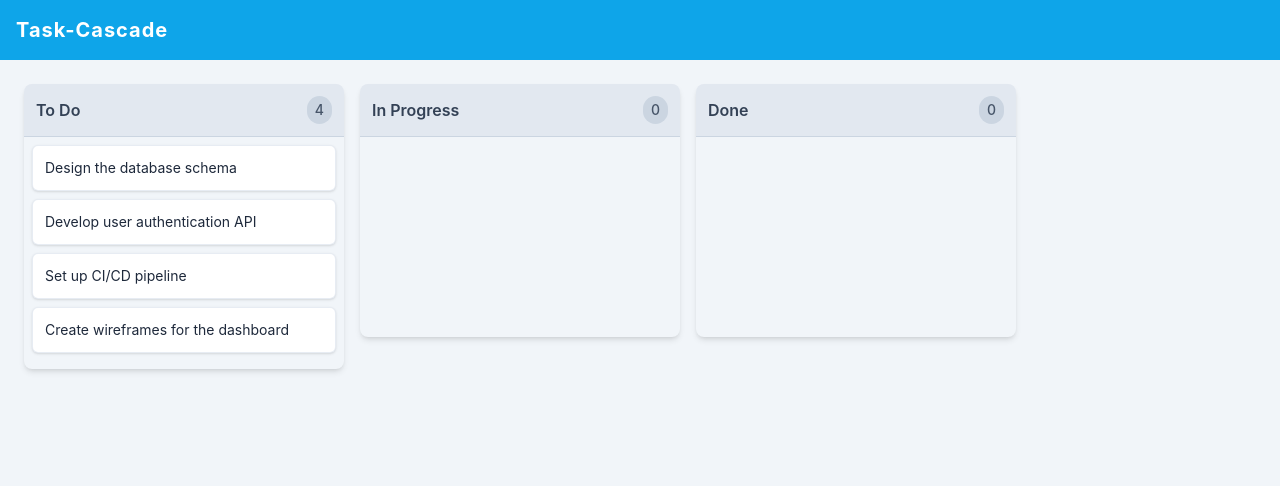
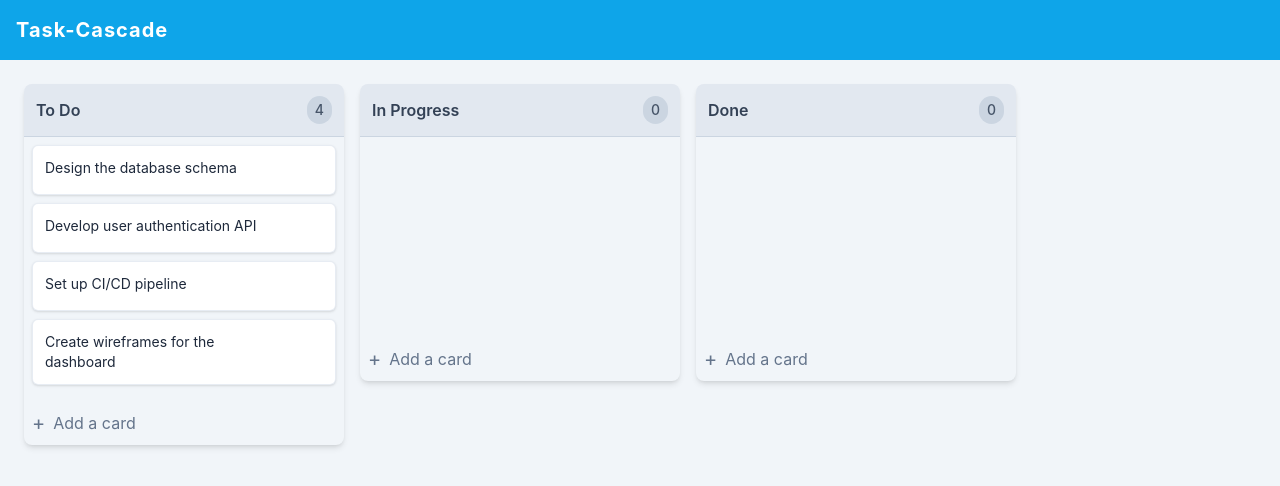
Before and after one commit to nischal888/task-cascade, a React (Vite) app: page / in a window 1280 px wide. Shown: the top 486 px of the page. Built offline with nearby package versions, Linux system fonts and the light colour scheme; a web font is replaced by a local one.

Commit message:
feat: implement CRUD in task column

```diff
--- a/package.json
+++ b/package.json
@@ -11,8 +11,10 @@
   },
   "dependencies": {
     "@hello-pangea/dnd": "^18.0.1",
+    "@reduxjs/toolkit": "^2.8.2",
     "react": "^19.1.0",
-    "react-dom": "^19.1.0"
+    "react-dom": "^19.1.0",
+    "react-redux": "^9.2.0"
   },
   "devDependencies": {
     "@eslint/js": "^9.25.0",
--- /dev/null
+++ b/src/components/AddCardForm/AddCardForm.tsx
@@ -0,0 +1,68 @@
+import React, { useState } from 'react';
+
+interface AddCardFormProps {
+	columnId: string;
+	onCreateCard: (columnId: string, cardContent: string) => void;
+}
+
+const AddCardForm: React.FC<AddCardFormProps> = ({
+	columnId,
+	onCreateCard,
+}) => {
+	const [isFormOpen, setIsFormOpen] = useState<boolean>(false);
+	const [cardTitle, setCardTitle] = useState<string>('');
+
+	const handleFormSubmit = (e: React.FormEvent) => {
+		console.log('handleFormSubmit');
+		e.preventDefault();
+		if (!cardTitle.trim()) return;
+		console.log('handleFormSubmit');
+		onCreateCard(columnId, cardTitle);
+		setCardTitle('');
+		setIsFormOpen(false);
+	};
+
+	if (isFormOpen) {
+		return (
+			<form onSubmit={handleFormSubmit} className="p-2">
+				<textarea
+					autoFocus
+					placeholder="Enter a title for this card..."
+					value={cardTitle}
+					onChange={(e) => setCardTitle(e.target.value)}
+					//onBlur={() => setIsFormOpen(false)} // Optional: close form if user clicks away
+					className="w-full p-2 rounded-md border border-slate-300 shadow-sm resize-none"
+				/>
+				<div className="flex items-center space-x-2 mt-2">
+					<button
+						type="submit"
+						className="px-4 py-2 bg-sky-500 text-white rounded-md hover:bg-sky-600"
+					>
+						Add card
+					</button>
+					<button
+						type="button"
+						onClick={() => setIsFormOpen(false)}
+						className="p-2 text-slate-500 hover:text-slate-700"
+					>
+						✕
+					</button>
+				</div>
+			</form>
+		);
+	}
+
+	return (
+		<>
+			<button
+				onClick={() => setIsFormOpen(true)}
+				className="flex items-center justify-start w-full p-2 rounded-md text-slate-500 hover:bg-slate-200/70"
+			>
+				<span className="text-xl mr-2">+</span>
+				Add a card
+			</button>
+		</>
+	);
+};
+
+export default AddCardForm;
--- a/src/components/Board/Board.tsx
+++ b/src/components/Board/Board.tsx
@@ -83,13 +83,100 @@ const Board: React.FC = () => {
 		setBoard(newState);
 	};
 
+	const handleCreateCard = (columnId: string, cardContent: string) => {
+		if (!cardContent) return;
+
+		const newCardId = `card-${Date.now()}`;
+
+		const newCard = {
+			id: newCardId,
+			content: cardContent,
+		};
+		const newCards = {
+			...board.cards,
+			[newCardId]: newCard,
+		};
+		const column = board.columns[columnId];
+		const newCardIds = [...column.cardIds, newCardId];
+		const newColumn = {
+			...column,
+			cardIds: newCardIds,
+		};
+		const newState: BoardStateType = {
+			...board,
+			cards: newCards,
+			columns: {
+				...board.columns,
+				[columnId]: newColumn,
+			},
+		};
+		setBoard(newState);
+	};
+	const handleDeleteCard = (cardId: string, columnId: string) => {
+		const column = board.columns[columnId];
+		const newCardIds = column.cardIds.filter((id) => id !== cardId);
+
+		const newColumn = {
+			...column,
+			cardIds: newCardIds,
+		};
+
+		const newCards = { ...board.cards };
+		delete newCards[cardId];
+
+		const newState: BoardStateType = {
+			...board,
+			cards: newCards,
+			columns: {
+				...board.columns,
+				[columnId]: newColumn,
+			},
+		};
+
+		setBoard(newState);
+	};
+	const handleUpdateCard = (cardId: string, newContent: string) => {
+		if (!newContent.trim()) {
+			// Optional: Or we could delete the card if the content is empty
+			return;
+		}
+
+		const card = board.cards[cardId];
+
+		const updatedCard = {
+			...card,
+			content: newContent,
+		};
+
+		const newCards = {
+			...board.cards,
+			[cardId]: updatedCard,
+		};
+
+		const newState: BoardStateType = {
+			...board,
+			cards: newCards, // Overwrite the old cards object with our new one
+		};
+
+		setBoard(newState);
+	};
+
 	return (
 		<DragDropContext onDragEnd={onDragEnd}>
 			<div className="flex items-start p-4 overflow-x-auto h-full bg-slate-100">
 				{board.columnOrder.map((columnId) => {
 					const column = board.columns[columnId];
 					const cards = column.cardIds.map((cardId) => board.cards[cardId]);
-					return <Column key={column.id} column={column} cards={cards} />;
+					return (
+						<Column
+							key={column.id}
+							column={column}
+							cards={cards}
+							onCreateCard={handleCreateCard}
+							onDeleteCard={handleDeleteCard}
+							onUpdateCard={handleUpdateCard}
+						/>
+					);
 				})}
 			</div>
 		</DragDropContext>
--- a/src/components/Card/Card.tsx
+++ b/src/components/Card/Card.tsx
@@ -1,11 +1,97 @@
 import { Draggable } from '@hello-pangea/dnd';
+import { useState } from 'react';
 import type { CardType } from '../../types';
 
 interface CardTypeProps {
 	card: CardType;
 	index: number;
+	columnId: string;
+	onDeleteCard: (cardId: string, columnId: string) => void;
+	onUpdateCard: (cardId: string, newContent: string) => void;
 }
-const Card: React.FC<CardTypeProps> = ({ card, index }) => {
+const Card: React.FC<CardTypeProps> = ({
+	card,
+	index,
+	columnId,
+	onDeleteCard,
+	onUpdateCard,
+}) => {
+	const [isEditing, setIsEditing] = useState(false);
+	const [editText, setEditText] = useState(card.content);
+
+	const handleDelete = (e: React.MouseEvent) => {
+		e.stopPropagation();
+		onDeleteCard(card.id, columnId);
+	};
+
+	const handleEditSubmit = (e: React.FormEvent) => {
+		e.preventDefault();
+		if (!editText.trim()) {
+			setIsEditing(false);
+			setEditText(card.content);
+			return;
+		}
+		onUpdateCard(card.id, editText); // now definitely defined
+		setIsEditing(false);
+	};
+
+	const cardContent = isEditing ? (
+		<form onSubmit={handleEditSubmit}>
+			<textarea
+				autoFocus
+				value={editText}
+				onChange={(e) => setEditText(e.target.value)}
+				onBlur={handleEditSubmit}
+				className="w-full p-2 rounded-md border border-slate-300 shadow-sm resize-none"
+			/>
+		</form>
+	) : (
+		<div className="flex justify-between items-start">
+			<p className="text-sm font-normal break-words">{card.content}</p>
+			<div className="flex flex-shrink-0 ml-2">
+				{/* EDIT button fixed */}
+				<button
+					onClick={() => setIsEditing(true)}
+					className="
+            flex-shrink-0 w-6 h-6
+            flex items-center justify-center
+            rounded text-slate-500 hover:bg-slate-200 hover:text-slate-800
+            opacity-0 group-hover:opacity-100 transition-opacity
+          "
+					aria-label="Edit card"
+				>
+					<svg
+						xmlns="http://www.w3.org/2000/svg"
+						fill="none"
+						viewBox="0 0 24 24"
+						stroke-width="1.5"
+						stroke="currentColor"
+						className="w-4 h-4"
+					>
+						<path
+							stroke-linecap="round"
+							stroke-linejoin="round"
+							d="m16.862 4.487 1.687-1.688a1.875 1.875 0 1 1 2.652 2.652L10.582 16.07a4.5 4.5 0 0 1-1.897 1.13L6 18l.8-2.685a4.5 4.5 0 0 1 1.13-1.897l8.932-8.931Zm0 0L19.5 7.125M18 14v4.75A2.25 2.25 0 0 1 15.75 21H5.25A2.25 2.25 0 0 1 3 18.75V8.25A2.25 2.25 0 0 1 5.25 6H10"
+						/>
+					</svg>
+				</button>
+
+				<button
+					onClick={handleDelete}
+					className="
+            flex-shrink-0 w-6 h-6 ml-2
+            flex items-center justify-center
+            rounded text-slate-500 hover:bg-slate-200 hover:text-slate-800
+            opacity-0 group-hover:opacity-100 transition-opacity
+          "
+					aria-label="Delete card"
+				>
+					✕
+				</button>
+			</div>
+		</div>
+	);
+
 	return (
 		<Draggable draggableId={card.id} index={index}>
 			{(provided, snapshot) => (
@@ -14,15 +100,14 @@ const Card: React.FC<CardTypeProps> = ({ card, index }) => {
 					{...provided.draggableProps}
 					{...provided.dragHandleProps}
 					className={`
-            p-3 my-2 rounded-md
+            group p-3 my-2 rounded-md
             bg-white text-slate-800
             hover:bg-slate-50 transition-colors duration-200
-            cursor-grab shadow
-            border border-slate-200/80
+            cursor-grab shadow border border-slate-200/80
             ${snapshot.isDragging ? 'shadow-lg ring-2 ring-sky-500' : ''}
           `}
 				>
-					<p className="text-sm font-normal">{card.content}</p>
+					{cardContent}
 				</div>
 			)}
 		</Draggable>
--- a/src/components/Column/Column.tsx
+++ b/src/components/Column/Column.tsx
@@ -1,13 +1,23 @@
 import { Droppable } from '@hello-pangea/dnd';
 import Card from '../Card/Card';
 import type { CardType, ColumnType } from '../../types';
+import AddCardForm from '../AddCardForm/AddCardForm';
 
 interface ColumnProps {
 	cards: CardType[];
 	column: ColumnType;
+	onCreateCard: (columnId: string, cardContent: string) => void;
+	onDeleteCard: (cardId: string, columnId: string) => void;
+	onUpdateCard: (cardId: string, newContent: string) => void;
 }
 
-const Column: React.FC<ColumnProps> = ({ column, cards }) => {
+const Column: React.FC<ColumnProps> = ({
+	column,
+	cards,
+	onCreateCard,
+	onDeleteCard,
+	onUpdateCard,
+}) => {
 	return (
 		<div className="flex flex-col w-80 m-2 flex-shrink-0 bg-slate-100 rounded-lg shadow-md">
 			<div className="flex items-center justify-between p-3 rounded-t-lg bg-slate-200 border-b border-slate-300">
@@ -28,12 +38,22 @@ const Column: React.FC<ColumnProps> = ({ column, cards }) => {
             `}
 					>
 						{cards.map((card, index) => (
-							<Card key={card.id} card={card} index={index} />
+							<Card
+								key={card.id}
+								card={card}
+								index={index}
+								columnId={column.id}
+								onDeleteCard={onDeleteCard}
+								onUpdateCard={onUpdateCard}
+							/>
 						))}
 						{provided.placeholder}
 					</div>
 				)}
 			</Droppable>
+			<div>
+				<AddCardForm columnId={column.id} onCreateCard={onCreateCard} />
+			</div>
 		</div>
 	);
 };
```
Also changed, not shown: src/store/store.ts (added), 1 other file (tests, documents, lock files or other folders).
